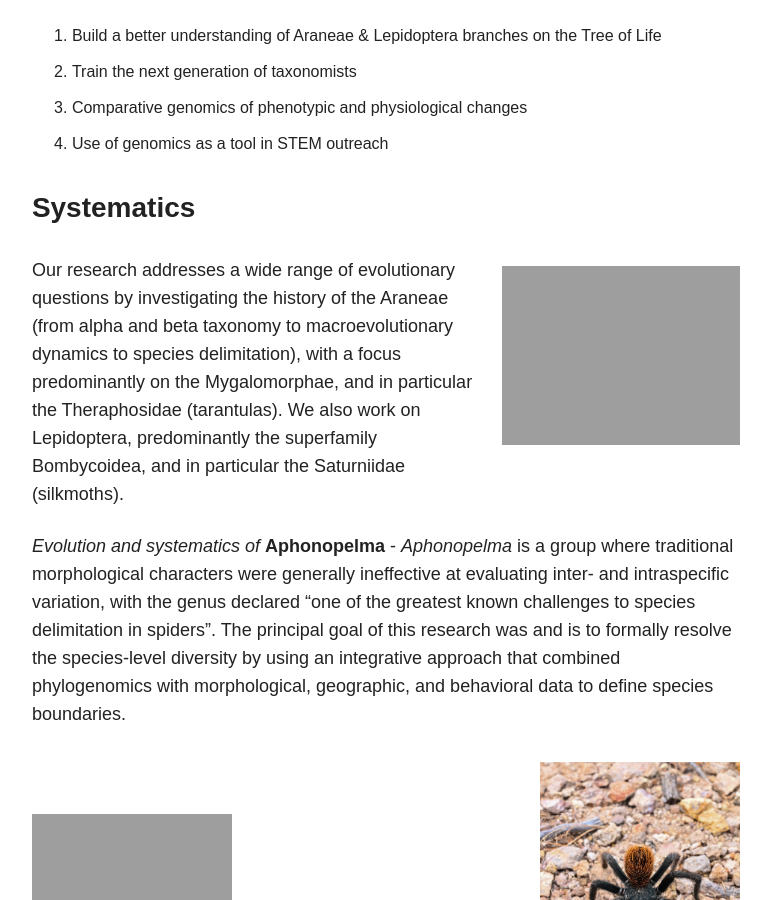
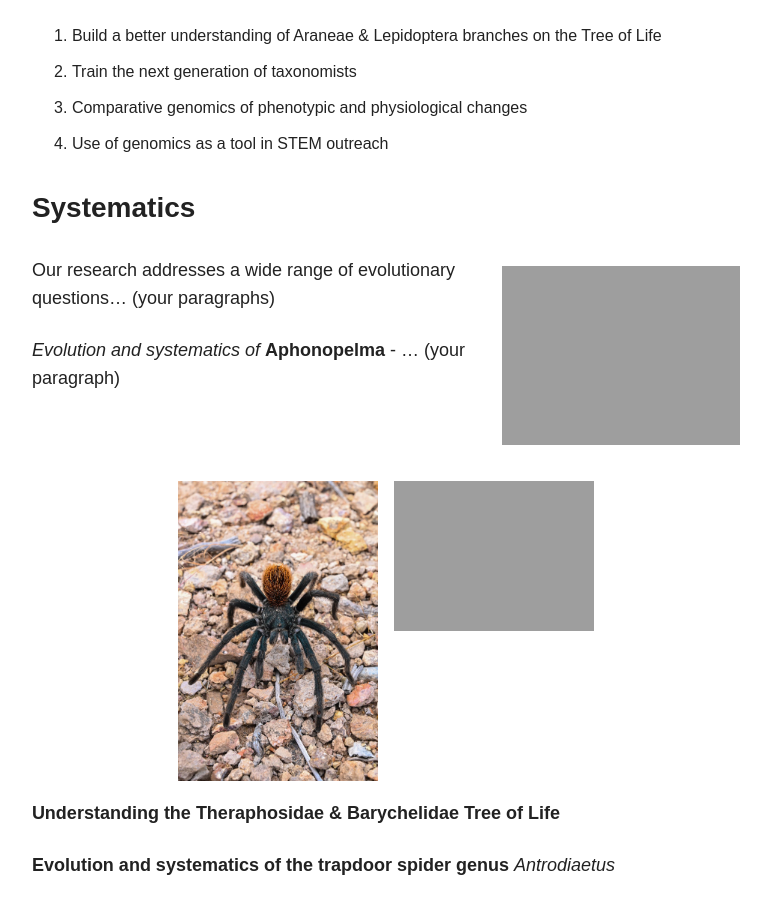
Before and after one commit to thehamiltonlab/thehamiltonlab.github.io, a Jekyll site: the page built from research/index.md, in a window 1280 px wide and 900 px high, scrolled down 1181 px. Shown: the whole window, without its empty margins (254-1025 px from the left). Built offline with Jekyll 4.4.1, drawn with Linux system fonts in a browser that asks for light colours; nearby versions of some CDN libraries.

Commit message:
Update index.md

```diff
--- a/research/index.md
+++ b/research/index.md
@@ -28,40 +28,28 @@ Understanding how Earth's diversity has been shaped by evolution is one of the k
 <br>
 
 ### Systematics
-<figure>
+<figure style="float: right; width: 238px; margin: 0 0 1em 1.5em;">
+  <a href="{{ site.url }}/images/mygalomorph_phylo.jpg"><img src="{{ site.url }}/images/mygalomorph_phylo.jpg" alt="Mygalomorph phylogeny" style="width: 100%; height: auto;"></a>
+</figure>
 
-	<a href="{{ site.url }}/images/mygalomorph_phylo.jpg"><img src="{{ site.url }}/images/mygalomorph_phylo.jpg" alt="image" width="238.4" height="350"> </a>
+Our research addresses a wide range of evolutionary questions... (your paragraphs)
 
-</figure>
-{: .pull-right}
-Our research addresses a wide range of evolutionary questions by investigating the history of the Araneae (from alpha and beta taxonomy to macroevolutionary dynamics to species delimitation), with a focus predominantly on the Mygalomorphae, and in particular the Theraphosidae (tarantulas). We also work on Lepidoptera, predominantly the superfamily Bombycoidea, and in particular the Saturniidae (silkmoths).
+*Evolution and systematics of* **Aphonopelma** - ... (your paragraph)
 
-*Evolution and systematics of* **Aphonopelma** - *Aphonopelma* is a group where traditional morphological characters were generally ineffective at evaluating inter- and intraspecific variation, with the genus declared “one of the greatest known challenges to species delimitation in spiders”. The principal goal of this research was and is to formally resolve the species-level diversity by using an integrative approach that combined phylogenomics with morphological, geographic, and behavioral data to define species boundaries.
-<figure>
-	<a href="{{ site.url }}/images/Sierra_San_Luis.jpeg"><img src="{{ site.url }}/images/Sierra_San_Luis.jpeg" alt="image" width="200" height="300.2"> </a>
-</figure>
-{: .pull-right}
-<br>
-<figure>
-	<a href="{{ site.url }}/images/Sierra_Aconchi.JPG"><img src="{{ site.url }}/images/Sierra_Aconchi.JPG" alt="image" width="200" height=""> </a>
-</figure>
-{: .pull-left}
-<br>
-<br>
-<br>
+<div style="display: flex; gap: 1em; justify-content: center; clear: both; margin: 1em 0;">
+  <a href="{{ site.url }}/images/Sierra_San_Luis.jpeg"><img src="{{ site.url }}/images/Sierra_San_Luis.jpeg" alt="Sierra San Luis" style="width: 200px; height: auto;"></a>
+  <a href="{{ site.url }}/images/Sierra_Aconchi.JPG"><img src="{{ site.url }}/images/Sierra_Aconchi.JPG" alt="Sierra Aconchi" style="width: 200px; height: auto;"></a>
+</div>
 
 **Understanding the Theraphosidae & Barychelidae Tree of Life**
-<br>
+
 
 **Evolution and systematics of the trapdoor spider genus** *Antrodiaetus*
-<figure>
+<figure style="float: left; width: 300px; margin: 0 1.5em 1em 0;">
+  <a href="{{ site.url }}/images/Antrodiaetus_pugnax.jpg"><img src="{{ site.url }}/images/Antrodiaetus_pugnax.jpg" alt="Antrodiaetus pugnax" style="width: 100%; height: auto;"></a>
+</figure>
 
-	<a href="{{ site.url }}/images/Antrodiaetus_pugnax.jpg"><img src="{{ site.url }}/images/Antrodiaetus_pugnax.jpg" alt="image" width="300" height="231.8"> </a>
-
-</figure>
-{: .pull-left}
-<br>
-<br>
+<div style="clear: both;"></div>
 
 **Evolution and systematics of the mygalomorph spider genus** *Euagrus*
 <br>
```
